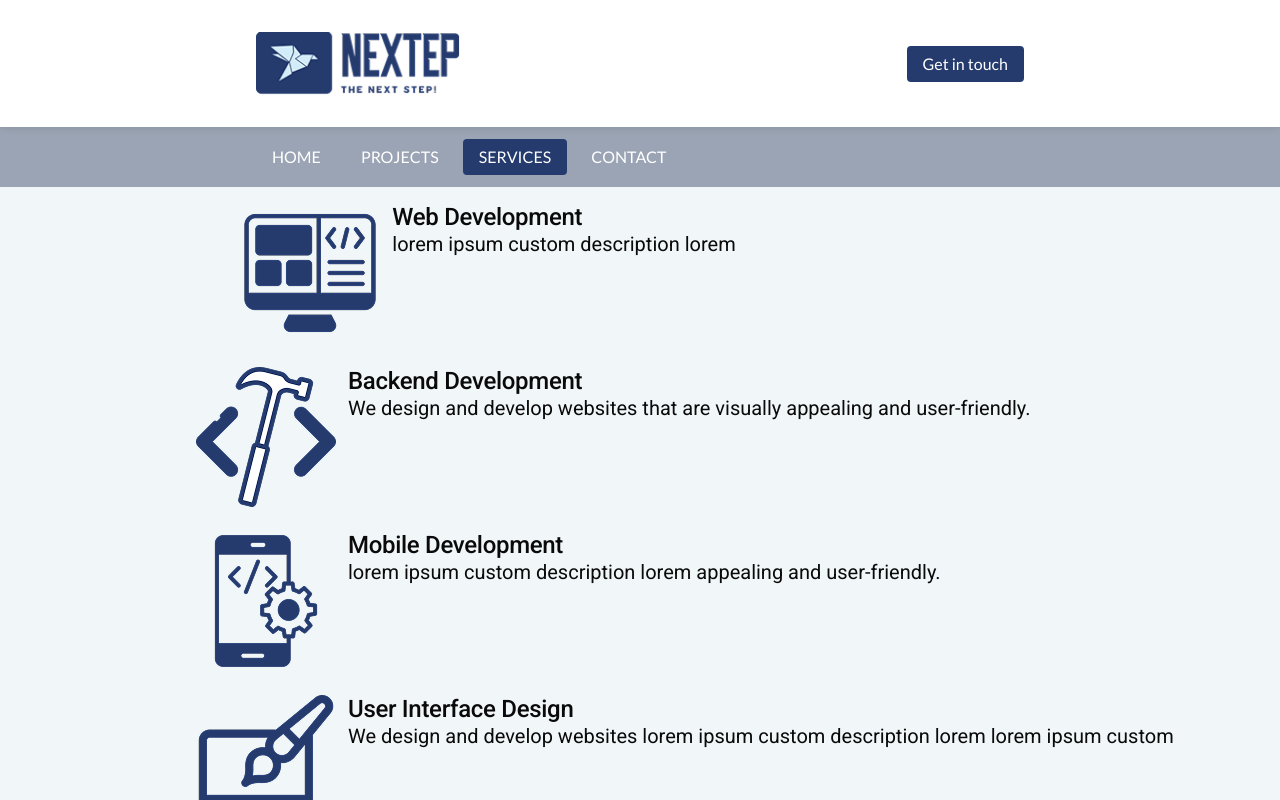
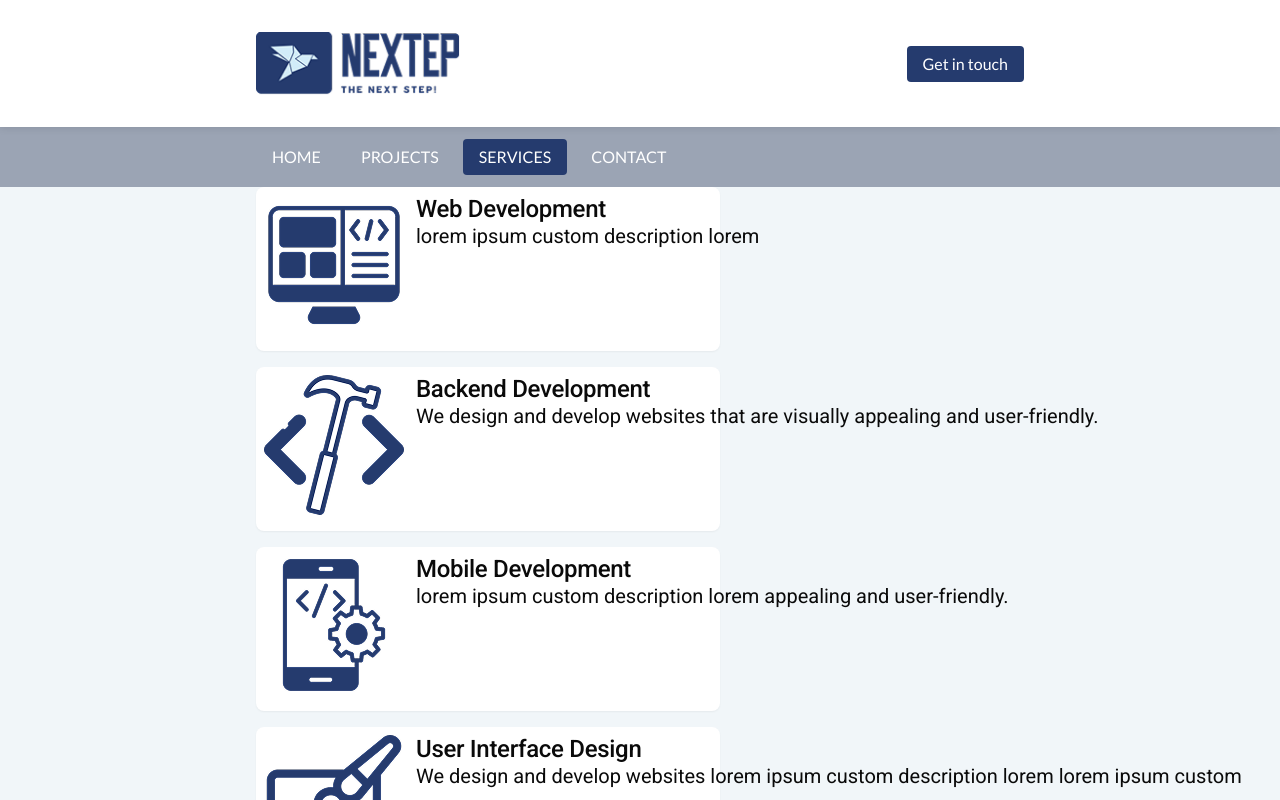
Before and after one commit to Lado267/nextep-front, a Next.js app: page /services in a window 1280 px wide. Shown: the top 800 px of the page. Built offline with nearby package versions, Linux system fonts and the light colour scheme.

Commit message:
- fixing service card

```diff
--- a/src/app/services/page.tsx
+++ b/src/app/services/page.tsx
@@ -7,7 +7,7 @@ import Image, { StaticImageData } from "next/image";
 
   export default function Services() {
     return (
-      <div className="flex flex-col items-center justify-center">
+      <div className="flex flex-col gap-[16px]  items-center justify-center">
         <ServiceCard
           icon={desktopServiceIcon}
           iconAlt="Icon for web development service card"
--- a/src/elements/servicecard/service_card.css
+++ b/src/elements/servicecard/service_card.css
@@ -19,6 +19,10 @@
     height: 88px;
 }
 
+.service-card-bg {
+    background-color: var(--white-project);
+}
+
 @media(min-width: 640px) {
     .service-card-image-size {
         width: 140px;
--- a/src/elements/servicecard/service_card.tsx
+++ b/src/elements/servicecard/service_card.tsx
@@ -11,11 +11,11 @@ interface ServiceCardProps {
 
 export default function ServiceCard({ icon, iconAlt, title, description }: ServiceCardProps) {
     return (
-      <div className="flex flex-row p-4 items-start justify-center bg-projectWhite gap-[12px] service-card-sizing">
+      <div className="flex flex-row p-2 rounded-lg shadow-sm items-start justify-start bg-projectWhite gap-[12px] service-card-sizing service-card-bg">
         <Image src={icon} alt={iconAlt} className="service-card-image-size"/>
-        <div className="flex flex-col pt-[4px] w-full h-full">
-            <h3 className='service-card-title w-full'>{title}</h3>
-            <h4 className='w-full'>{description}</h4>
+        <div className="flex flex-col pt-[4px] w-full h-full flex-1">
+            <h3 className='service-card-title truncate'>{title}</h3>
+            <h4 className='line-clamp-3 break-words w-full h-full'>{description}</h4>
         </div>
       </div>
     );
```
Lines whose indentation alone changed are shown as unchanged.
